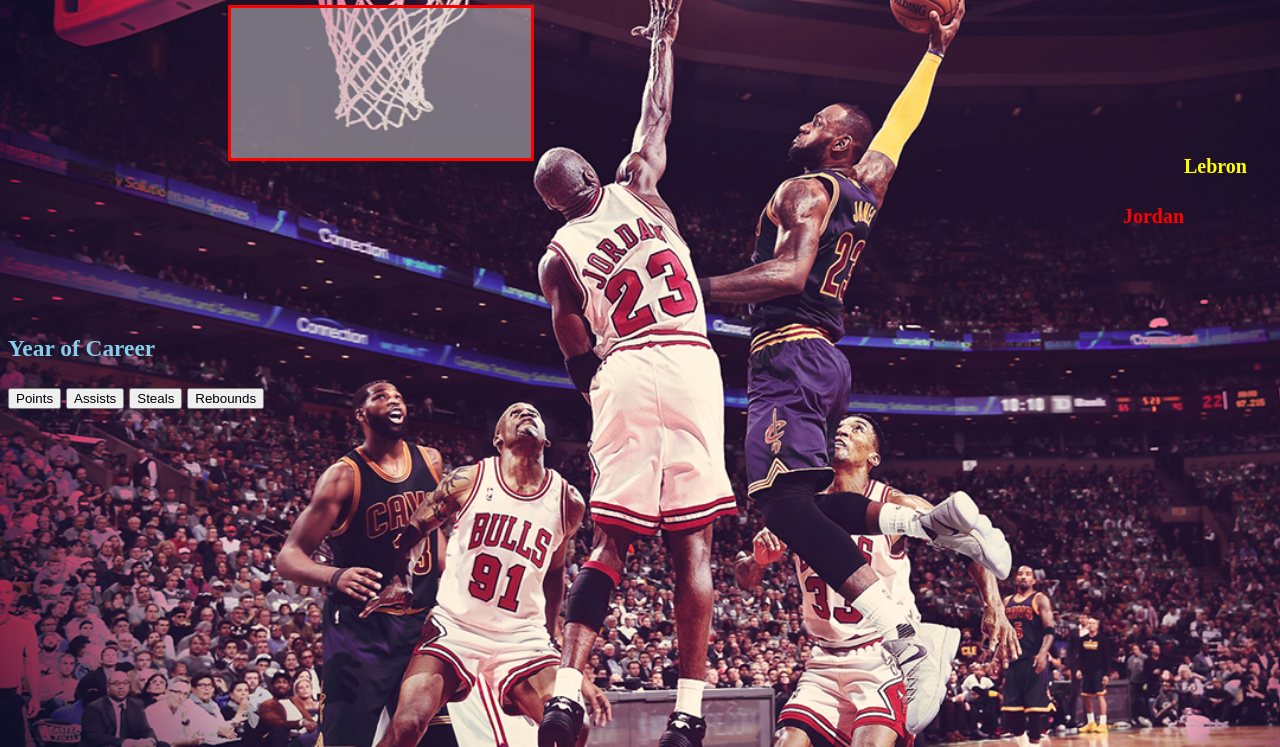
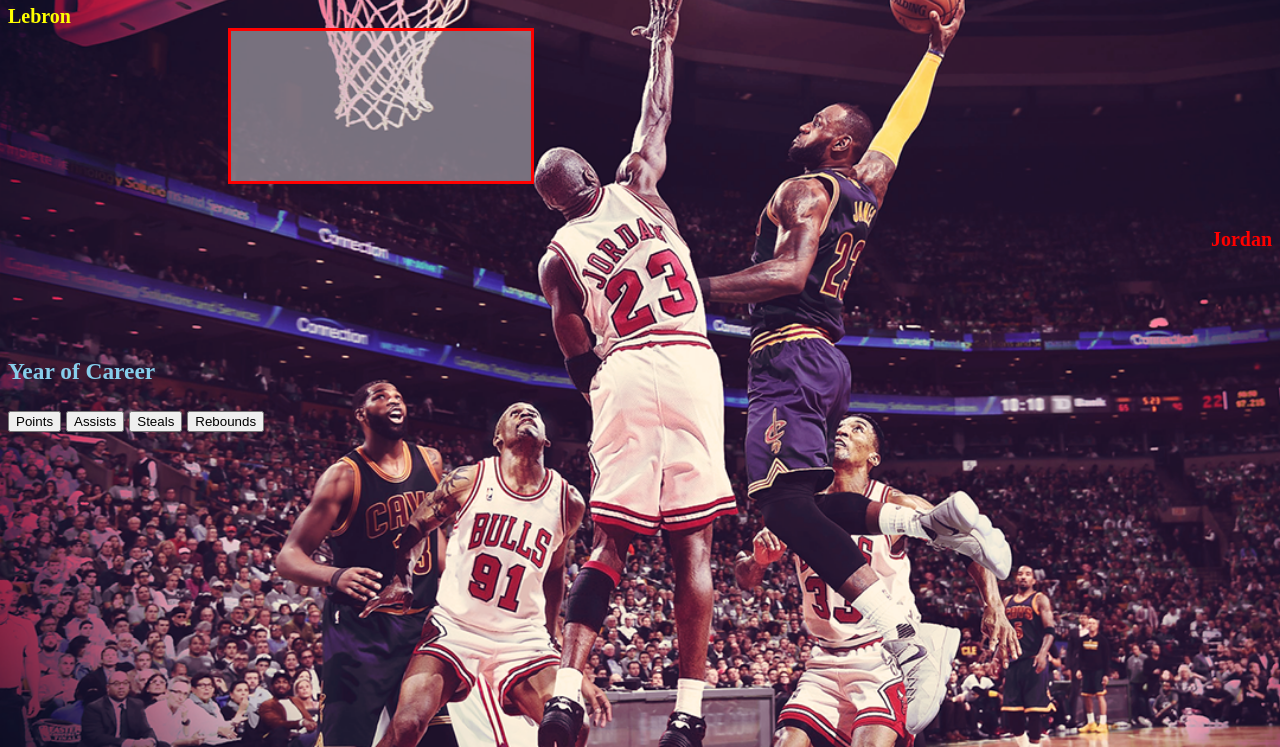
Before and after one commit to zaiscott/LeGOAT, a plain HTML site: page index.html in a window 1280 px wide. Shown: the part 53-800 px from the top of the page. Drawn offline with nearby package versions, Linux system fonts and the light colour scheme.

Commit message:
Update style.css

```diff
--- a/style.css
+++ b/style.css
@@ -94,11 +94,12 @@ svg
 
 #Lebron
 {
-    color: yellow;
-    float: right;
-    margin-top: 150px;
+     color: yellow;
+   float: right
+
     font-weight: bold;
-    margin-right: 25px;
+    margin-right: 50px;
+
 
 
 
```
